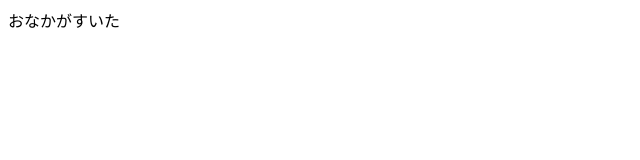
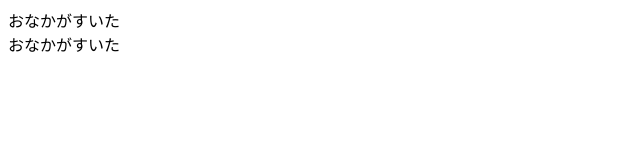
Before and after one commit to takuma19339/takuma, a plain HTML site: page index.html in a window 1280 px wide. Shown: the whole page, without its empty margins (0-640 px from the left). Drawn offline with Linux system fonts and the light colour scheme.

Commit message:
フッターを追加しました

```diff
--- a/index.html
+++ b/index.html
@@ -10,5 +10,9 @@
   <header>
     おなかがすいた
   </header>
+
+  <footer>
+    おなかがすいた
+  </footer>
 </body>
 </html>
```
